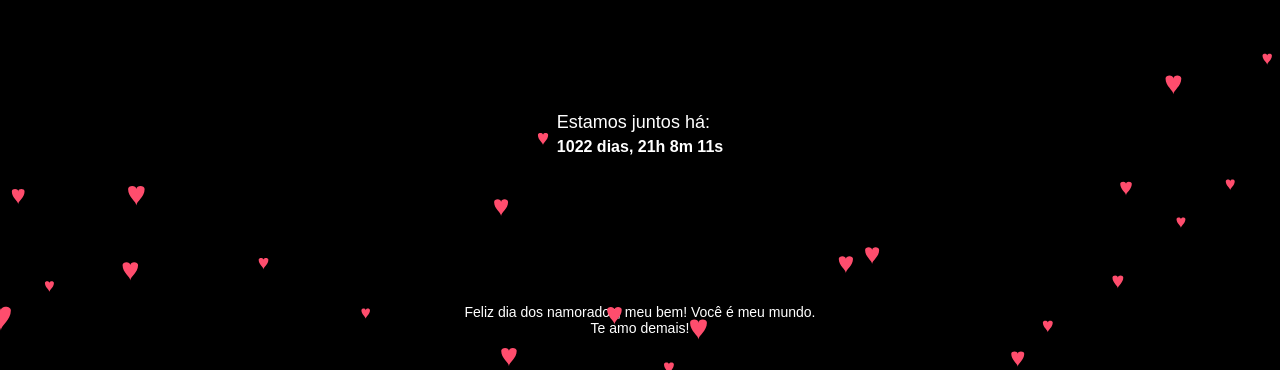
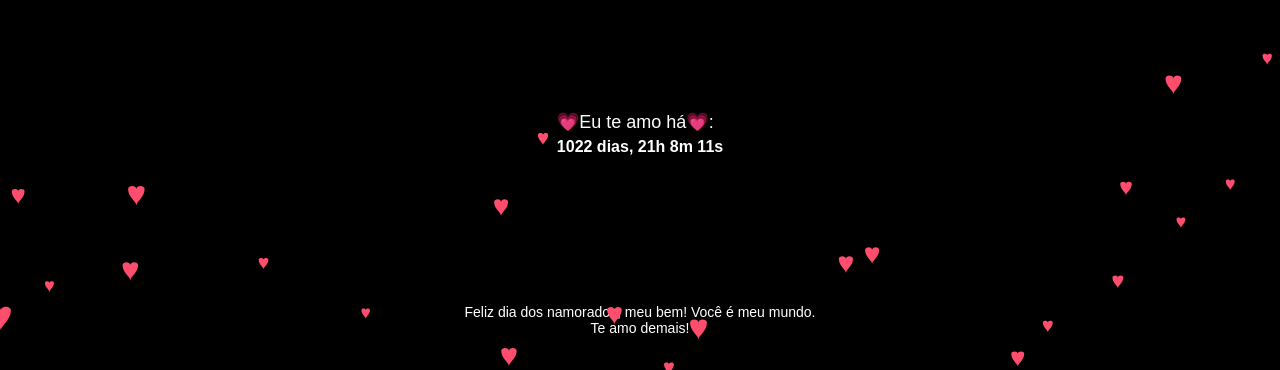
Before and after one commit to ViniciusSL12/surpresa-dia-12-06, a plain HTML site: page index.html in a window 1280 px wide. Shown: the part 430-800 px from the top of the page. Drawn offline with Linux system fonts and the light colour scheme.

Commit message:
umas coisitas mas

```diff
--- a/index.html
+++ b/index.html
@@ -37,7 +37,7 @@
     </div>
 
     <div class="tempo-amor">
-      Estamos juntos há:
+     💗Eu te amo há💗:
       <div id="timer"></div>
     </div>
 
```
